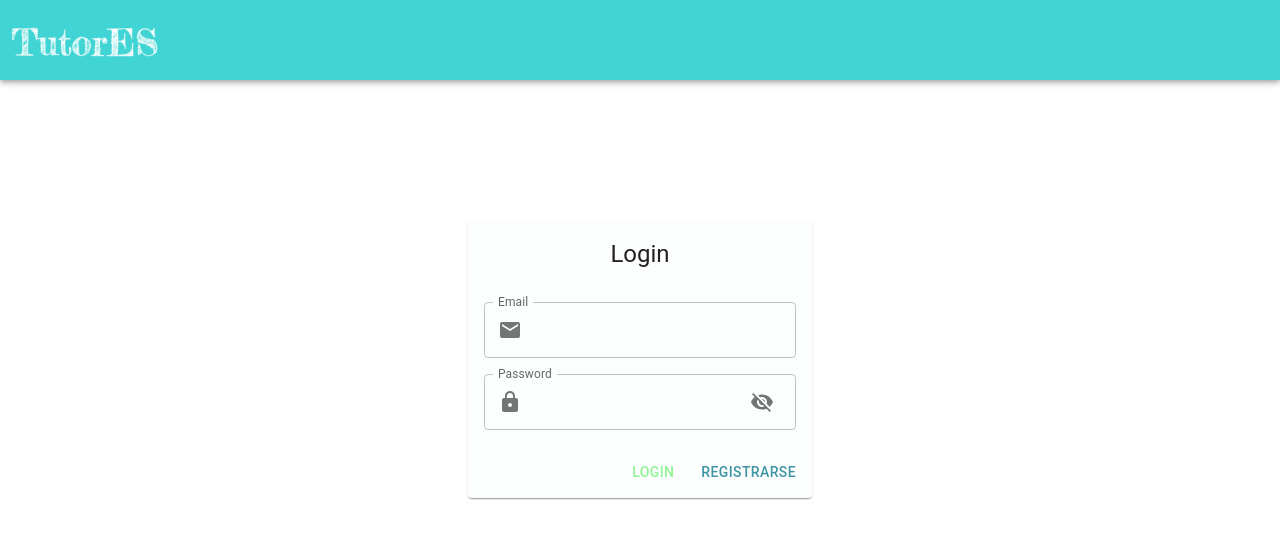
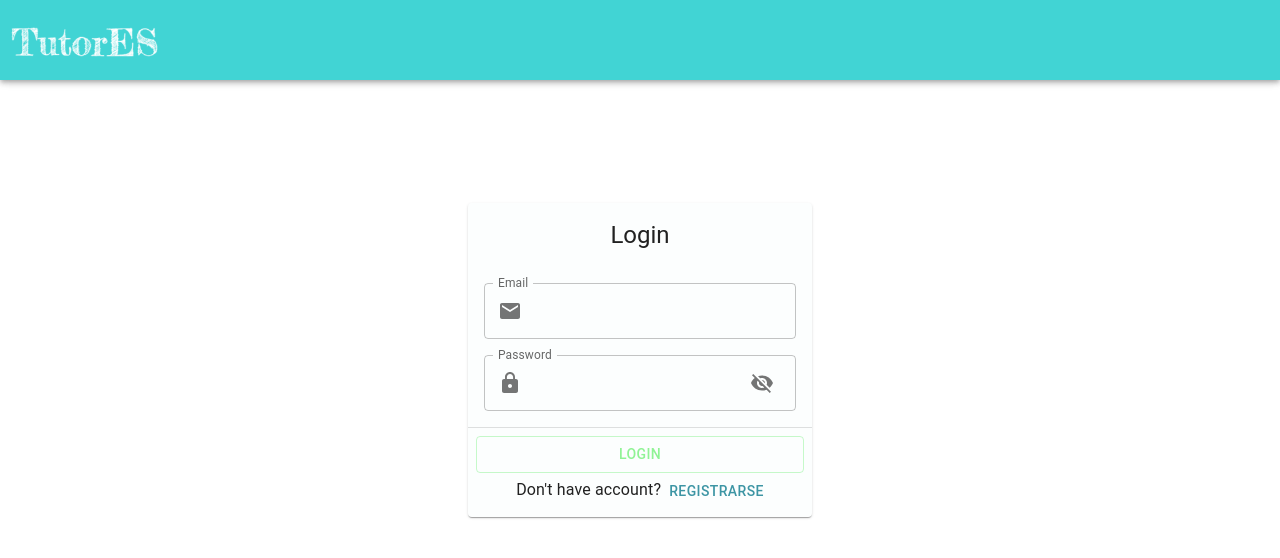
Before and after one commit to AlexandraMH93/TutorES, a React (Vite) app: page / in a window 1280 px wide. Shown: the top 558 px of the page. Built offline with nearby package versions, Linux system fonts and the light colour scheme; the HTML template or start-up script is replaced by a standard one.

Commit message:
login finished

```diff
--- a/src/App.jsx
+++ b/src/App.jsx
@@ -2,7 +2,7 @@
 import { RouterProvider } from 'react-router-dom'
 import './App.css'
 import router from './router/router'
-import { ThemeProvider, createTheme } from "@mui/material/styles"
+import { ThemeProvider } from "@mui/material/styles"
 import { themeOptions } from './themes/theme'
 
 function App() {
--- a/src/pages/Login/Login.jsx
+++ b/src/pages/Login/Login.jsx
@@ -3,12 +3,15 @@ import { useState } from "react"
 import { useNavigate } from "react-router-dom"
 import { login } from "../../services/authService"
 import { Email, Lock, VisibilityOff } from "@mui/icons-material"
+import Divider from '@mui/material/Divider'
+import Typography from '@mui/material/Typography'
 
 const Login = () => {
     const [email, setEmail] = useState('')
     const [password, setPassword] = useState('')
+    const [isPassVisible, setIsPassVisible]  = useState(false)
+
     const navigate = useNavigate()
-
     const handleLogin = async () => {
         const res = await login({email, password})
         localStorage.setItem('token', res.token)
@@ -35,7 +38,7 @@ const Login = () => {
                         )
                     }}
                      onChange={(e) => setEmail(e.target.value)} ></TextField>
-                    <TextField type='password' variant="outlined" label='Password'
+                    <TextField type={isPassVisible ? 'text' : 'password'} variant="outlined" label='Password'
                        InputProps={{
                         startAdornment: (
                         <InputAdornment>
@@ -46,7 +49,7 @@ const Login = () => {
                         ),
                         endAdornment: (
                         <InputAdornment>
-                            <IconButton>
+                            <IconButton onClick={() => {setIsPassVisible((oldState) => !oldState)}} >
                                 <VisibilityOff />
                             </IconButton>
                         </InputAdornment>
@@ -55,9 +58,12 @@ const Login = () => {
                     onChange={(e) => setPassword(e.target.value)}></TextField>
                 </CardContent>
 
-                <CardActions sx={{display: 'flex', justifyContent: 'end'}}>
-                    <Button color="success" onClick={() => {handleLogin()}}>Login</Button>
-                    <Button > Registrarse</Button>
+                <Divider />
+
+                <CardActions sx={{display: 'flex', flexDirection: 'column',justifyContent: 'center'}}>
+                    <Button variant="outlined" color="success" onClick={() => {handleLogin()}} fullWidth>Login</Button>
+                    <Typography>Don't have account?<Button > Registrarse</Button></Typography>
+
                 </CardActions>
             </Card>
         </div>
```
